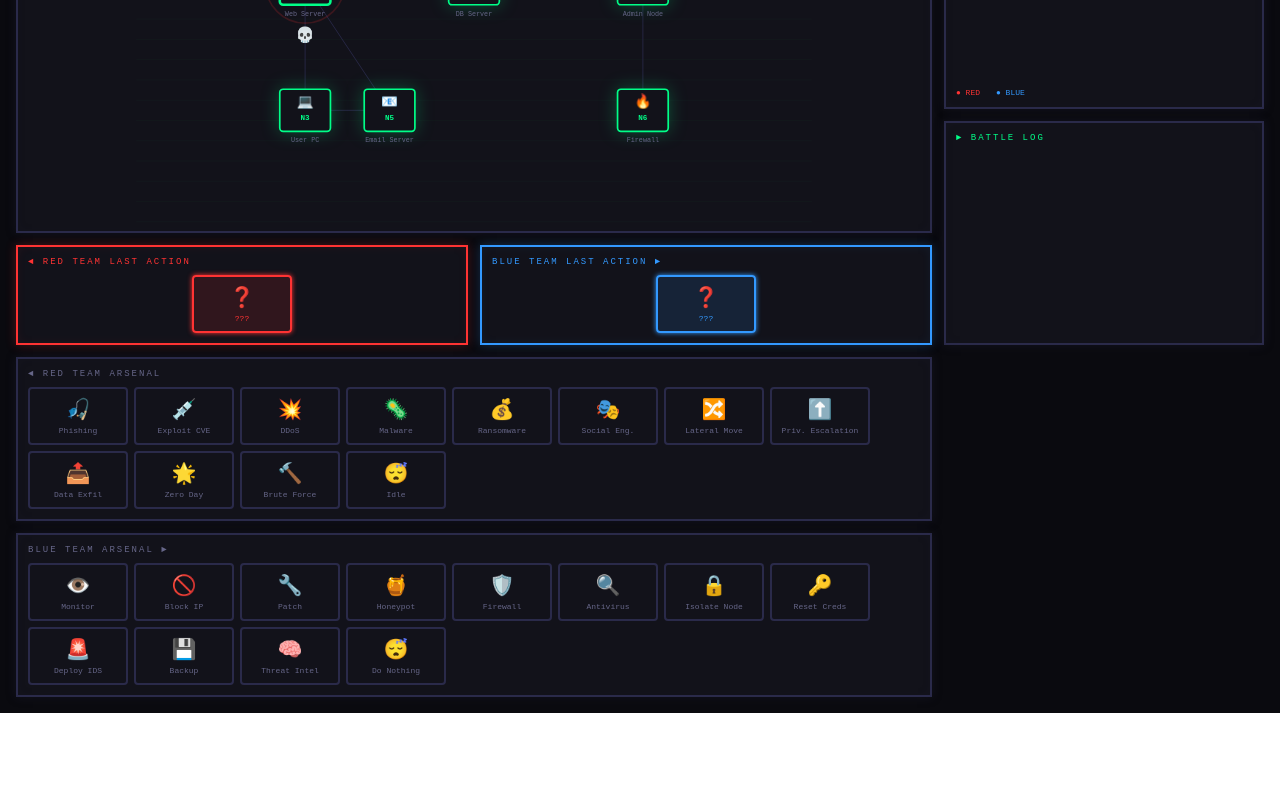
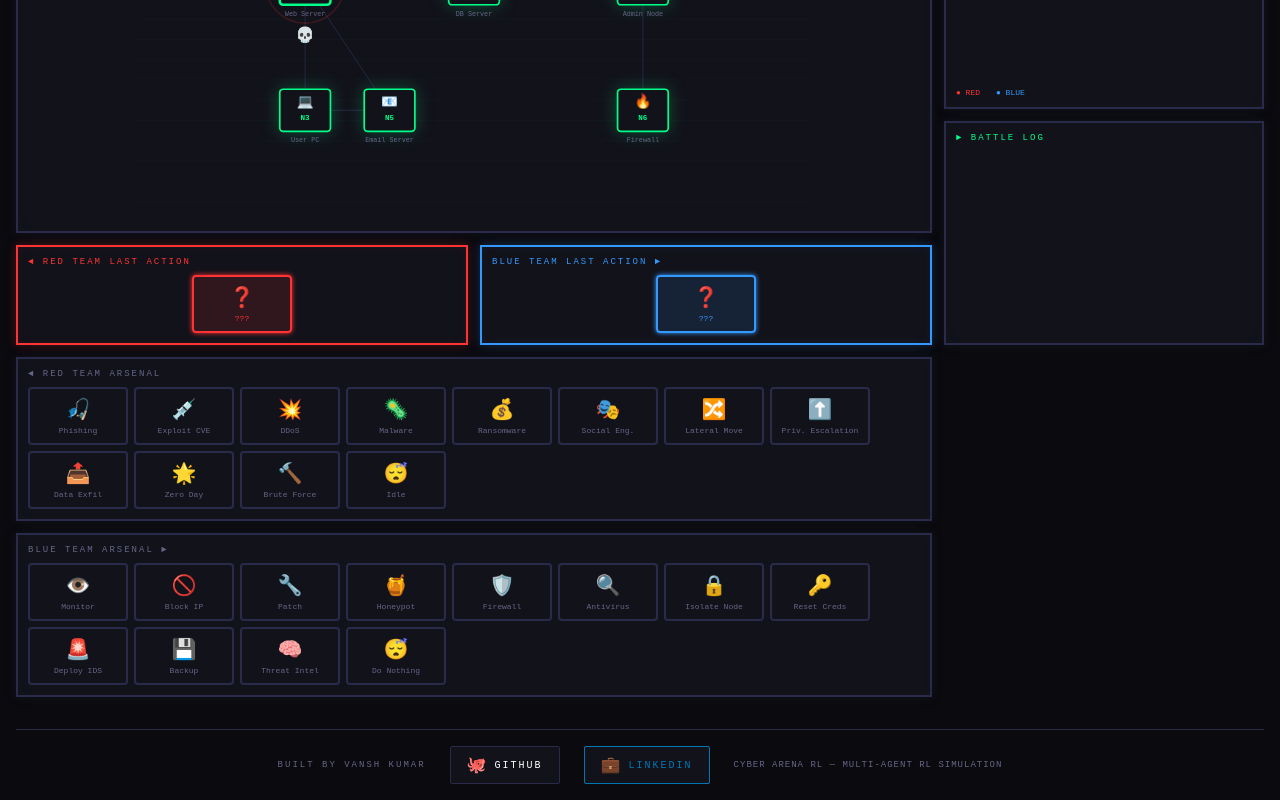
Before and after one commit to vansh-kumar-007/cyber_arena-, a React (Create React App) app in the folder frontend/: page / in a window 1280 px wide. Shown: the part 425-1225 px from the top of the page. Before the commit the page ends 1138 px from the top, so only its background shows below. Built offline with nearby package versions, Linux system fonts and the light colour scheme.

Commit message:
Step 14 complete - GitHub and LinkedIn footer added

```diff
--- a/frontend/src/App.js
+++ b/frontend/src/App.js
@@ -966,12 +966,65 @@ export default function App() {
         )}
       </AnimatePresence>
 
-      {/* Log Viewer */}
-      <AnimatePresence>
-        {showLogs && (
-          <LogViewer sessions={sessions} onClose={() => setShowLogs(false)} />
-        )}
-      </AnimatePresence>
+      {/* Footer */}
+      <div style={{
+        marginTop: "32px",
+        borderTop: `1px solid ${COLORS.border}`,
+        paddingTop: "16px",
+        display: "flex",
+        justifyContent: "center",
+        alignItems: "center",
+        gap: "24px",
+        flexWrap: "wrap",
+      }}>
+        <div style={{ color: COLORS.gray, fontFamily: PIXEL_FONT, fontSize: "9px", letterSpacing: "2px" }}>
+          BUILT BY VANSH KUMAR
+        </div>
+
+        <motion.a
+          href="https://github.com/vansh-kumar-007"
+          target="_blank"
+          rel="noopener noreferrer"
+          whileHover={{ scale: 1.05, boxShadow: `0 0 12px ${COLORS.white}` }}
+          style={{
+            display: "flex", alignItems: "center", gap: "8px",
+            border: `1px solid ${COLORS.border}`,
+            background: COLORS.panel,
+            padding: "8px 16px",
+            textDecoration: "none",
+            borderRadius: "2px",
+          }}
+        >
+          <span style={{ fontSize: "16px" }}>🐙</span>
+          <span style={{ color: COLORS.white, fontFamily: PIXEL_FONT, fontSize: "10px", letterSpacing: "2px" }}>
+            GITHUB
+          </span>
+        </motion.a>
+
+        <motion.a
+          href="https://www.linkedin.com/in/vanshkumar007/"
+          target="_blank"
+          rel="noopener noreferrer"
+          whileHover={{ scale: 1.05, boxShadow: `0 0 12px #0077b5` }}
+          style={{
+            display: "flex", alignItems: "center", gap: "8px",
+            border: `1px solid #0077b5`,
+            background: COLORS.panel,
+            padding: "8px 16px",
+            textDecoration: "none",
+            borderRadius: "2px",
+          }}
+        >
+          <span style={{ fontSize: "16px" }}>💼</span>
+          <span style={{ color: "#0077b5", fontFamily: PIXEL_FONT, fontSize: "10px", letterSpacing: "2px" }}>
+            LINKEDIN
+          </span>
+        </motion.a>
+
+        <div style={{ color: COLORS.gray, fontFamily: PIXEL_FONT, fontSize: "9px", letterSpacing: "1px" }}>
+          CYBER ARENA RL — MULTI-AGENT RL SIMULATION
+        </div>
+      </div>
     </div>
   );
 }
```
